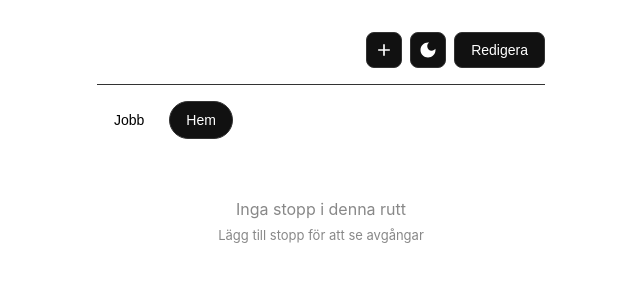
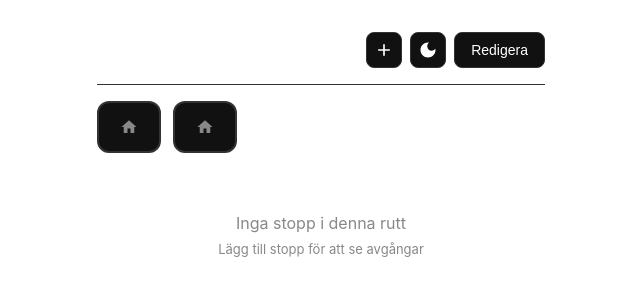
Before and after one commit to cxr-dev/Nasta, a Svelte app: page / in a window 1280 px wide. Shown: the top 300 px of the page, without its empty margins (319-959 px from the left). Built offline with nearby package versions, Linux system fonts and the light colour scheme.

Commit message:
fix: use icons with tooltips for route buttons

```diff
--- a/src/components/RouteSelector.svelte
+++ b/src/components/RouteSelector.svelte
@@ -1,5 +1,6 @@
 <script lang="ts">
   import { routeStore, selectedRouteId } from '../stores/routeStore';
+  import { directionIcons } from '../icons/transport';
 
   let {
     onSelect = () => {},
@@ -27,27 +28,39 @@
 
 <div class="tabs" role="tablist" aria-label="Rutter">
   {#each routes as route (route.id)}
-    <button
+    <div
       class="tab"
       class:active={selected === route.id}
+      class:to-work={route.direction === 'toWork'}
+      class:from-work={route.direction === 'fromWork'}
       onclick={() => selectRoute(route.id)}
+      onkeydown={(e) => e.key === 'Enter' && selectRoute(route.id)}
       role="tab"
+      tabindex="0"
       aria-selected={selected === route.id}
     >
-      <span class="name">{route.name}</span>
-      {#if editing && routes.length > 1}
-        <span class="delete" onclick={(e) => handleDelete(e, route.id)} aria-label="Ta bort">
+      <span class="name" title={route.direction === 'toWork' ? 'Res till arbetet' : 'Res hem'}>
+        <svg viewBox="0 0 24 24" width="18" height="18" fill="currentColor">
+          <path d={route.direction === 'toWork' ? directionIcons.toWork : directionIcons.fromWork} />
+        </svg>
+      </span>
+      {#if editing && routes.length > 2}
+        <button
+          class="delete"
+          onclick={(e) => handleDelete(e, route.id)}
+          aria-label="Ta bort rutt"
+        >
           ×
-        </span>
+        </button>
       {/if}
-    </button>
+    </div>
   {/each}
 </div>
 
 <style>
   .tabs {
     display: flex;
-    gap: 8px;
+    gap: 12px;
     margin-bottom: 16px;
     overflow-x: auto;
     padding-bottom: 4px;
@@ -57,16 +70,16 @@
     display: flex;
     align-items: center;
     gap: 8px;
-    padding: 10px 16px;
+    padding: 12px 18px;
     background: var(--surface);
-    border: 1px solid var(--border);
-    border-radius: 20px;
+    border: 2px solid var(--border);
+    border-radius: 12px;
     color: var(--text-secondary);
     font-size: 14px;
     font-weight: 500;
     cursor: pointer;
     white-space: nowrap;
-    transition: all 0.2s;
+    transition: all 0.2s ease;
   }
 
   .tab:hover {
@@ -74,26 +87,45 @@
     color: var(--text);
   }
 
-  .tab.active {
-    background: var(--text);
-    border-color: var(--text);
-    color: var(--bg);
+  .tab.active.to-work {
+    background: var(--to-work);
+    border-color: var(--to-work);
+    color: #fff;
+    box-shadow: 0 2px 8px rgba(37, 99, 235, 0.25);
+  }
+
+  .tab.active.from-work {
+    background: var(--from-work);
+    border-color: var(--from-work);
+    color: #fff;
+    box-shadow: 0 2px 8px rgba(5, 150, 105, 0.25);
   }
 
   .name {
-    flex: 1;
+    display: flex;
+    align-items: center;
+    justify-content: center;
+    width: 24px;
+    height: 24px;
   }
 
   .delete {
     display: flex;
     align-items: center;
     justify-content: center;
-    width: 20px;
-    height: 20px;
+    width: 22px;
+    height: 22px;
     border-radius: 50%;
-    background: var(--danger);
-    color: #fff;
+    background: rgba(255, 255, 255, 0.2);
+    border: none;
+    color: inherit;
     font-size: 14px;
     line-height: 1;
+    cursor: pointer;
+    transition: background 0.2s;
+  }
+
+  .delete:hover {
+    background: rgba(0, 0, 0, 0.2);
   }
 </style>
--- a/src/icons/transport.ts
+++ b/src/icons/transport.ts
@@ -20,3 +20,8 @@ export const transportOptions: { value: TransportType; label: string; icon: stri
   { value: 'metro', label: transportLabels.metro, icon: transportIcons.metro },
   { value: 'boat', label: transportLabels.boat, icon: transportIcons.boat }
 ];
+
+export const directionIcons = {
+  toWork: 'M20 11H7.83l5.59-5.59L12 4l-8 8 8 8 1.41-1.41L7.83 13H20v-2z',
+  fromWork: 'M10 20v-6h4v6h5v-8h3L12 3 2 12h3v8z'
+};
```
